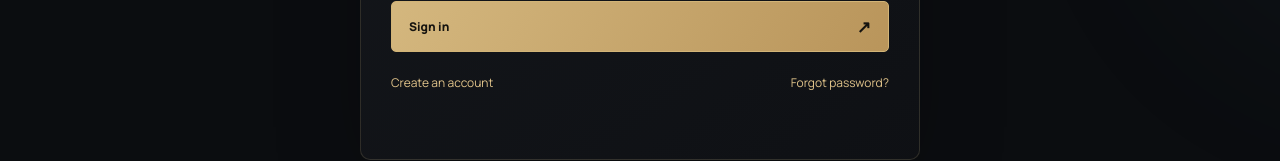
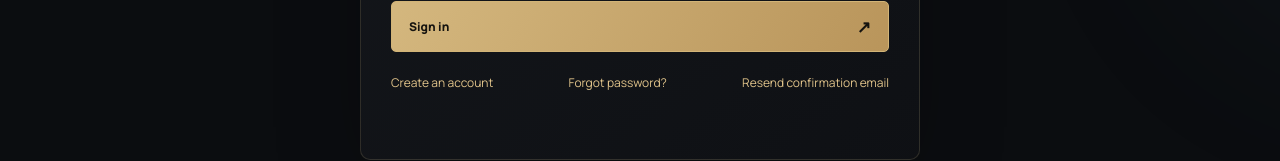
Before and after one commit to blueguydave-ai/Stratoslawyer, a website: page index.html in a window 1280 px wide. Shown: the part 809-970 px from the top of the page. Drawn offline with nearby package versions, Linux system fonts and the light colour scheme.

Commit message:
Make confirmation resend available for existing signups

```diff
--- a/index.html
+++ b/index.html
@@ -41,7 +41,7 @@
       <div class="auth-actions">
         <button id="auth-toggle" class="text-button" type="button">Create an account</button>
         <button id="forgot-password" class="text-button" type="button">Forgot password?</button>
-        <button id="resend-confirmation" class="text-button" type="button" hidden>Resend confirmation email</button>
+        <button id="resend-confirmation" class="text-button" type="button">Resend confirmation email</button>
       </div>
       <div id="auth-message" class="auth-message" role="status" aria-live="polite"></div>
     </section>
```
